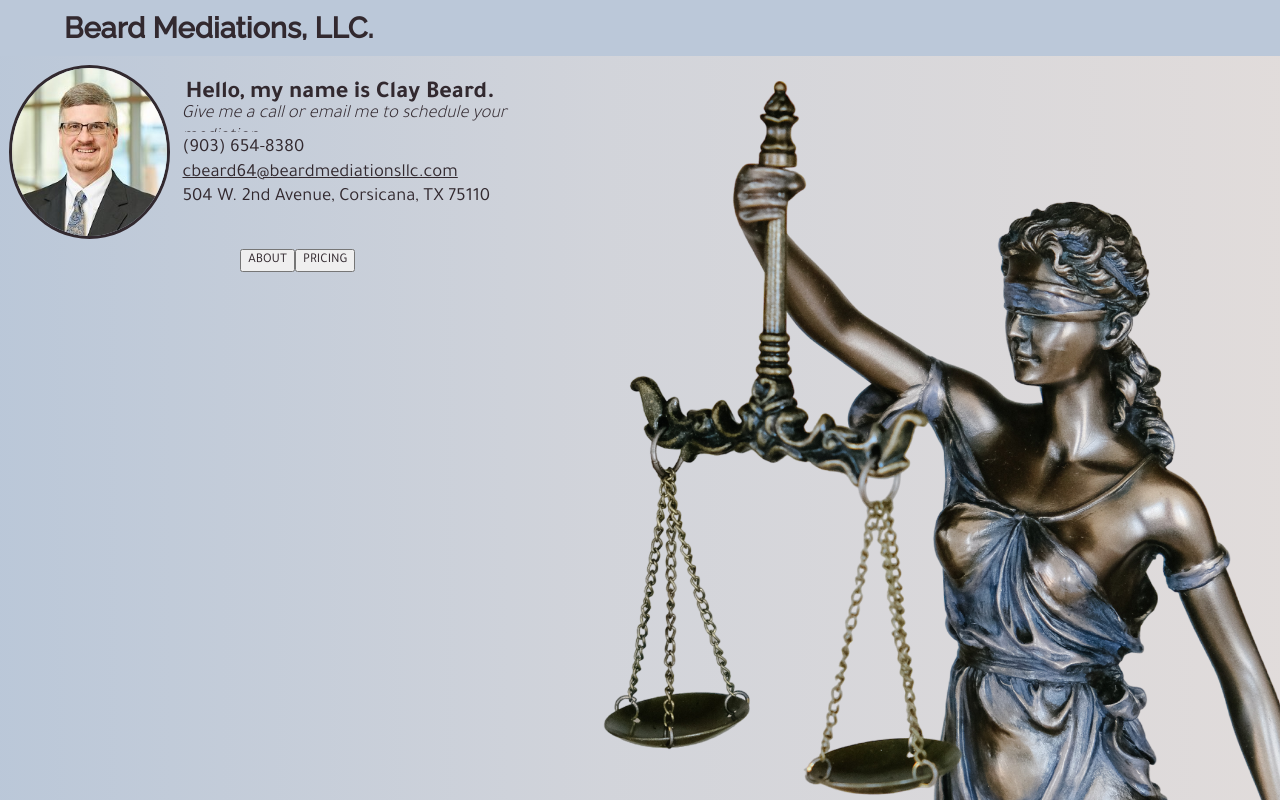
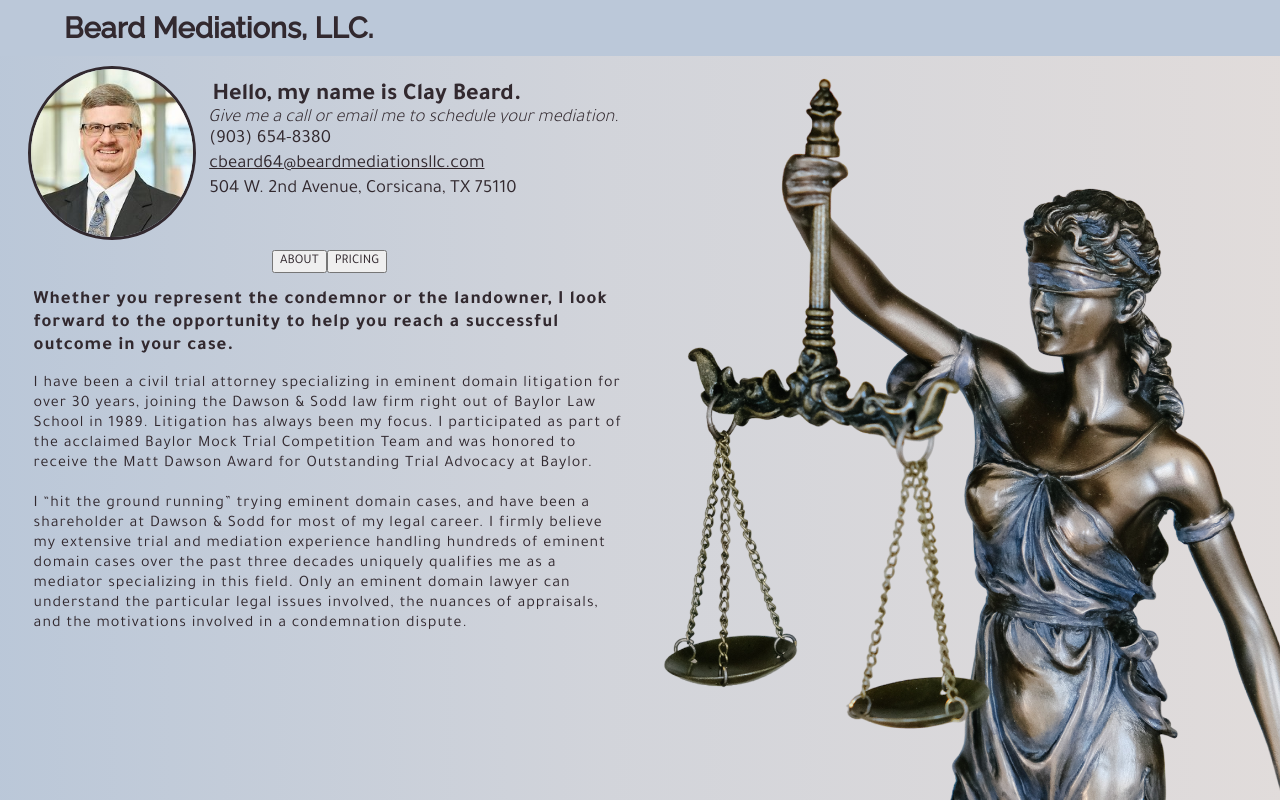
Before and after one commit to h-elliot/beard-mediations, a React (Create React App) app: page / in a window 1280 px wide. Built offline with nearby package versions, Linux system fonts and the light colour scheme.

Commit message:
finally fixed!

```diff
--- a/src/App.css
+++ b/src/App.css
@@ -109,7 +109,7 @@
   padding: 0
 }
 
-button {
+button, h3 {
   height: fit-content;
 }
 
--- a/src/components/Switch.js
+++ b/src/components/Switch.js
@@ -1,23 +1,26 @@
 import React, { useState } from 'react';
-// import '../styles/TabComponent.css';
+import '../styles/Switch.css';
 import About from './About.js';
 import Pricing from './Pricing.js';
 
 export default function Switch() {
 	const [page, setPage] = useState(false);
+	console.log(page);
 
-	function toggleSwitch() {
-		setPage(!page);
-	}
+	// function toggleSwitch() {
+	// 	setPage(!page);
+	// 	console.log('toggleSwitch(' + page + ')');
+	// }
 
 	function showAbout() {
 		setPage(false);
-		console.log('showAbout called');
+		console.log('showAbout called, page = ', page);
 	}
 
 	function showPricing() {
 		setPage(true);
-		console.log('showPricing called');
+
+		console.log('showPricing called, page = ', page);
 	}
 
 	return (
@@ -37,14 +40,11 @@
 				</button>
 			</div>
 			<div className='Switch-page-container'>
-				<article className='Switch-page'>{page ? <About /> : null}</article>
-				{/*
-				<div className='Switch-pages' id='Switch-page-1'>
-					<p>About about about about</p>
-				</div>
-				<div className='Switch-pages' id='Switch-page-2'>
-					<p>Pricing pricing pricing pricing</p>
-				</div> */}
+				<article className='Switch-page'>
+					{!page ? <About /> : <Pricing />}
+
+					{/* {!page ? <h1>About</h1> : <h1>Pricing</h1>} */}
+				</article>
 			</div>
 		</div>
 	);
--- a/src/styles/Pricing.css
+++ b/src/styles/Pricing.css
@@ -1,5 +1,6 @@
 .Pricing-all {
 	display: flex;
+	height: fit-content
 }
 
 .Pricing-text {
--- /dev/null
+++ b/src/styles/Switch.css
@@ -0,0 +1,7 @@
+.Switch-wrapper {
+	height: fit-content;
+}
+
+.Switch-Titles-container {
+	height: fit-content;
+}
```
